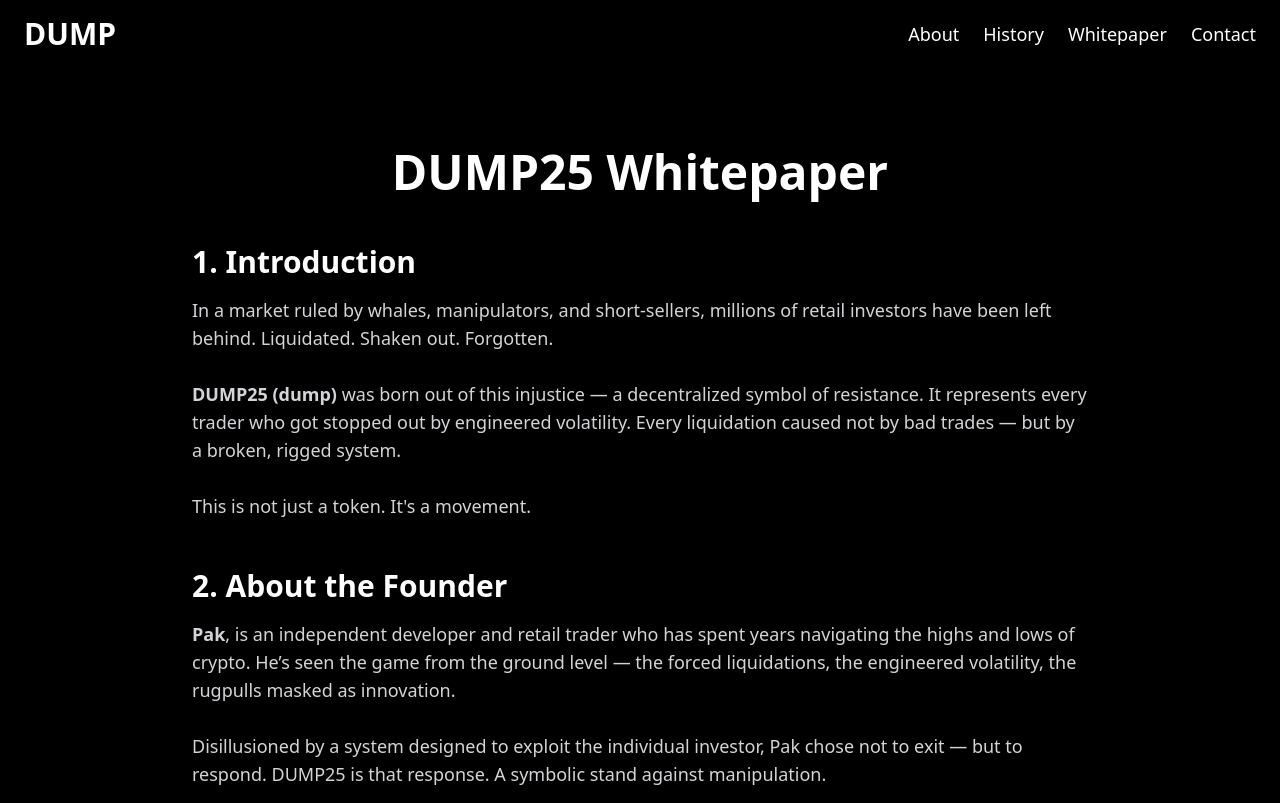
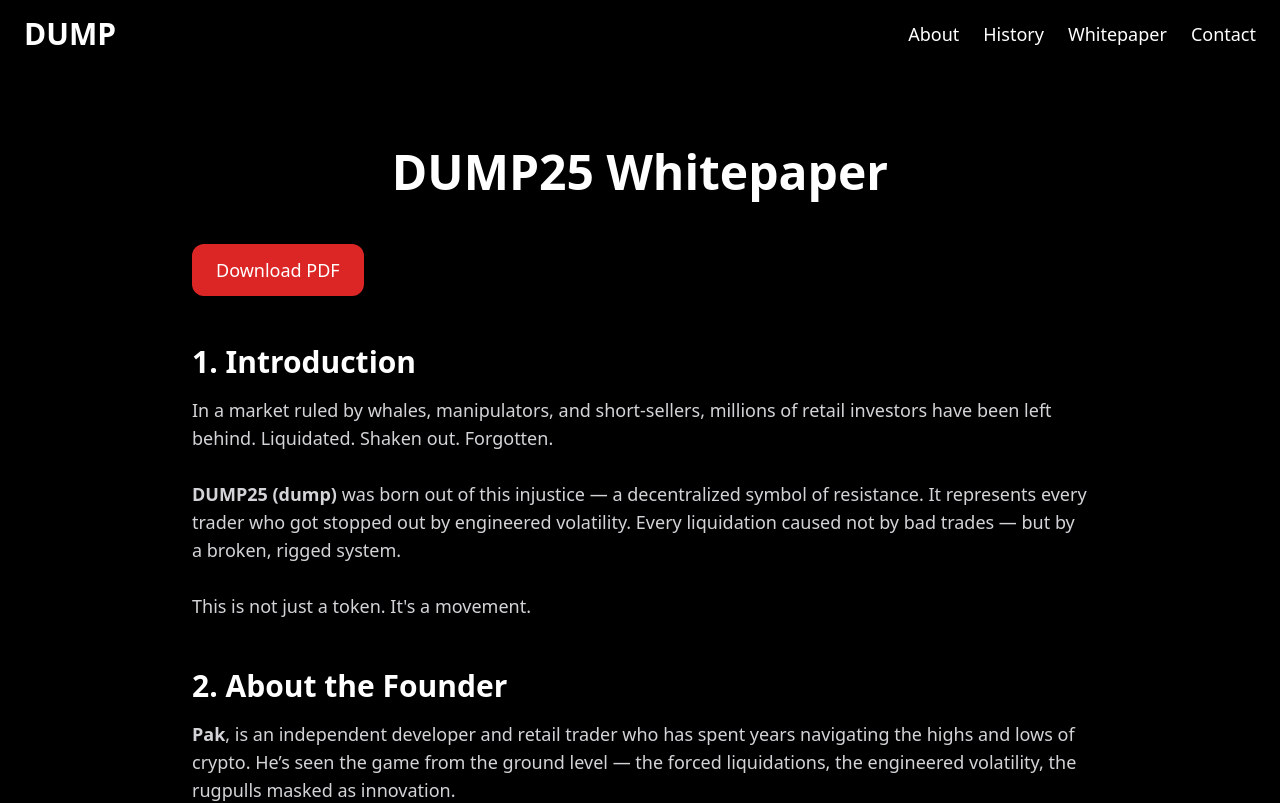
Before and after one commit to PAKmeme/dump25.io-site, a Next.js app: page /whitepaper in a window 1280 px wide. Shown: the top 803 px of the page. Built offline with nearby package versions, Linux system fonts and the light colour scheme.

Commit message:
Update page.tsx

```diff
--- a/app/whitepaper/page.tsx
+++ b/app/whitepaper/page.tsx
@@ -3,6 +3,14 @@ export default function Whitepaper() {
     <main className="bg-black text-white py-20 px-6 font-sans">
       <div className="max-w-4xl mx-auto space-y-12">
         <h1 className="text-5xl font-bold text-center">DUMP25 Whitepaper</h1>
+        <a
+  href="/whitepaper.pdf"
+  target="_blank"
+  rel="noopener noreferrer"
+  className="inline-block mt-4 bg-red-600 hover:bg-red-700 text-white px-6 py-3 rounded-xl text-lg shadow-md"
+>
+  Download PDF
+</a>
 
         <section>
           <h2 className="text-3xl font-bold mb-4">1. Introduction</h2>
```
